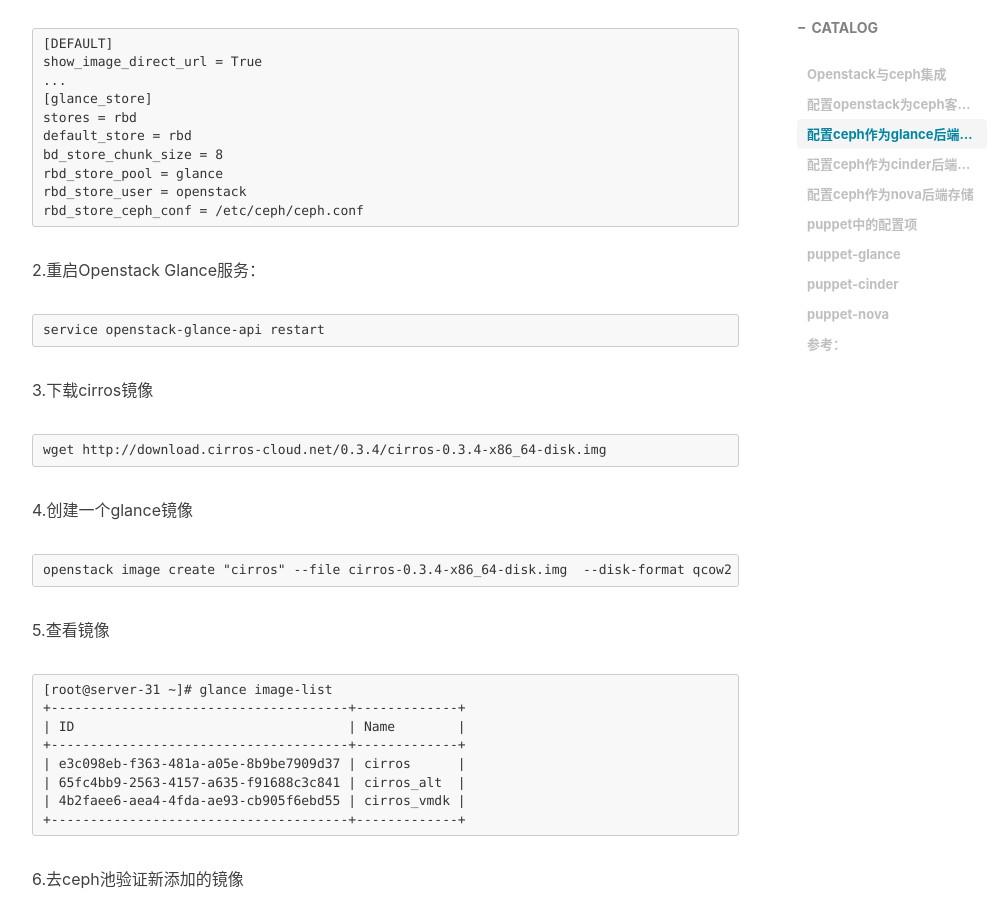
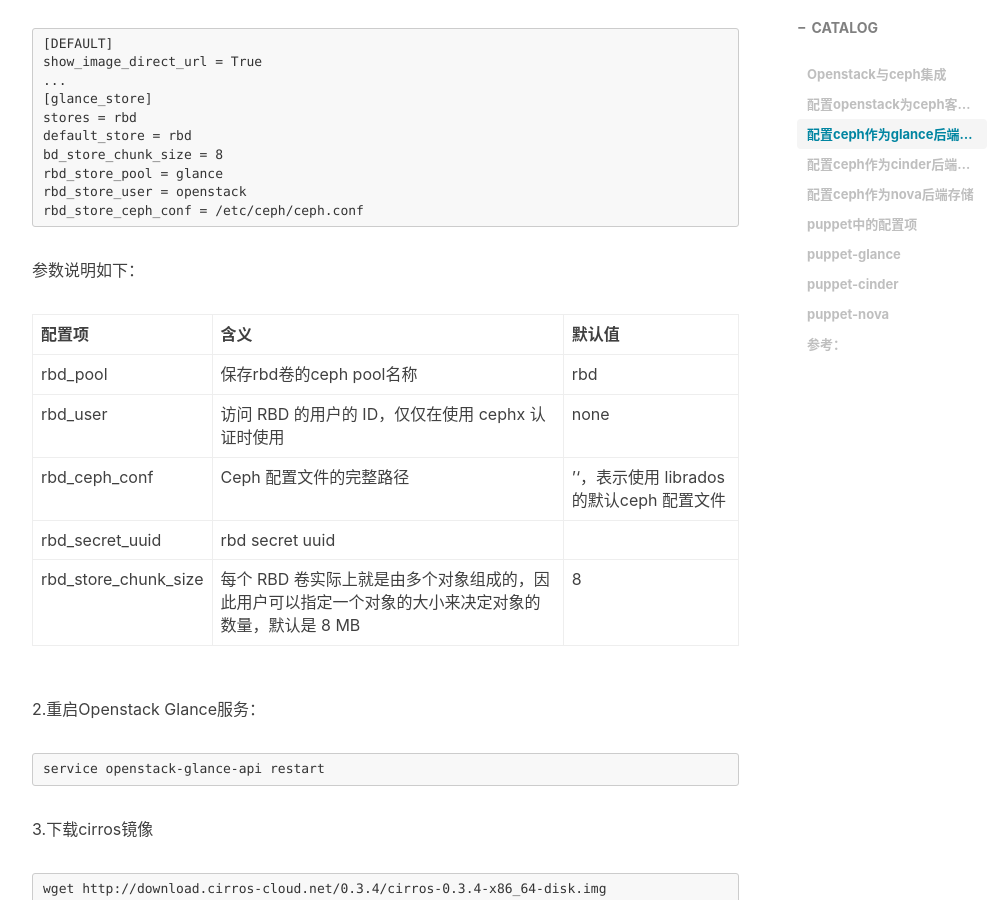
Before and after one commit to eatpotato/eatpotato.github.io, a Jekyll site: the page built from _posts/2017-02-14-openstack-ceph-intergration.md, in a window 1280 px wide and 900 px high, scrolled down 3364 px. Shown: the whole window, without its empty margins (233-1238 px from the left). Built offline with Jekyll 4.4.1, drawn with Linux system fonts in a browser that asks for light colours; nearby versions of some CDN libraries; comment, search, counter and statistics services are not loaded; some of the changed text lies outside the part shown.

Commit message:
update myt blog

````diff
--- a/_posts/2017-02-14-openstack-ceph-intergration.md
+++ b/_posts/2017-02-14-openstack-ceph-intergration.md
@@ -127,6 +127,17 @@
 rbd_store_ceph_conf = /etc/ceph/ceph.conf
 ```
 
+参数说明如下：
+
+| 配置项 | 含义 | 默认值 |
+| --- | --- | --- |
+| rbd_pool | 保存rbd卷的ceph pool名称 | rbd |
+| rbd_user | 访问 RBD 的用户的 ID，仅仅在使用 cephx 认证时使用 | none |
+| rbd_ceph_conf | Ceph 配置文件的完整路径 | ''，表示使用 librados 的默认ceph 配置文件 |
+| rbd_secret_uuid | rbd secret uuid ||
+| rbd_store_chunk_size | 每个 RBD 卷实际上就是由多个对象组成的，因此用户可以指定一个对象的大小来决定对象的数量，默认是 8 MB | 8 |
+
+
 2.重启Openstack Glance服务：
 
 ```
@@ -186,6 +197,18 @@
 rbd_store_chunk_size=4
 ```
 
+参数说明如下：
+
+| 配置项 | 含义 | 默认值 |
+| --- | --- | --- |
+| rbd_pool | 保存rbd卷的ceph pool名称 | rbd |
+| rbd_user | 访问 RBD 的用户的 ID，仅仅在使用 cephx 认证时使用 | none |
+| rbd_ceph_conf | Ceph 配置文件的完整路径 | ''，表示使用 librados 的默认ceph 配置文件 |
+| rbd_secret_uuid | rbd secret uuid ||
+| rbd_store_chunk_size | 每个 RBD 卷实际上就是由多个对象组成的，因此用户可以指定一个对象的大小来决定对象的数量，默认是 8 MB | 8 |
+
+
+
 2.重启Openstack Cinder服务
 
 ```
@@ -244,6 +267,16 @@
 rbd_user=openstack
 rbd_secret_uuid=7200aea0-2ddd-4a32-aa2a-d49f66ab554c
 ```
+
+| 配置项 | 含义 | 默认值 |
+| --- | --- | --- |
+| images_type | 其值可以设为下面几个选项中的一个：raw、qcow2、lvm、rbd、default | default |
+| images_rbd_pool | 存放 vm 镜像文件的 RBD pool | rbd |
+| images_rbd_ceph_conf | Ceph 配置文件的完整路径 | ''|
+| rbd_user | rbd user id，仅仅在使用 cephx 认证时使用 | none |
+| rbd_secret_uuid | rbd secret uuid ||
+
+
 
 2.重启Openstack Nova服务:
 
````
